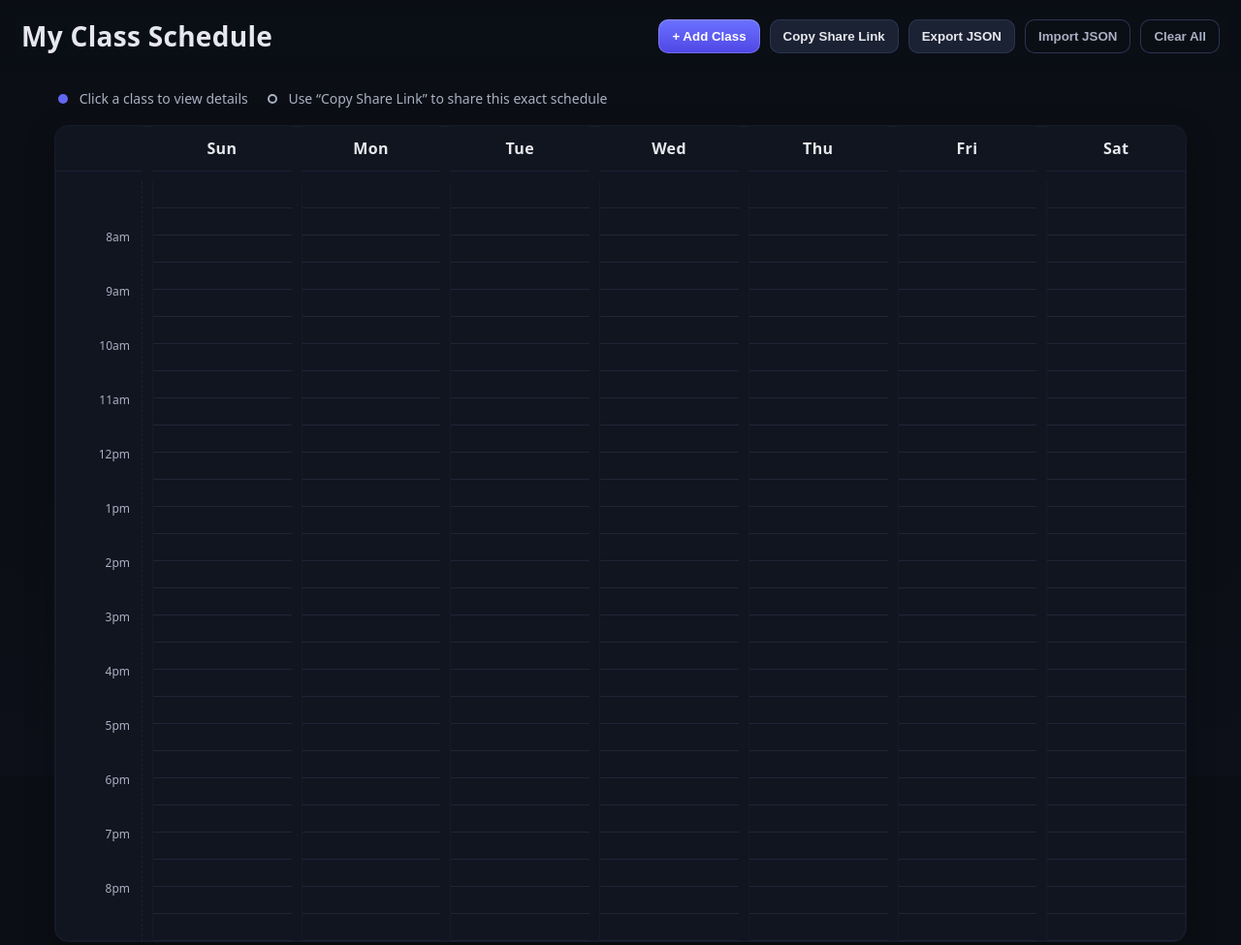
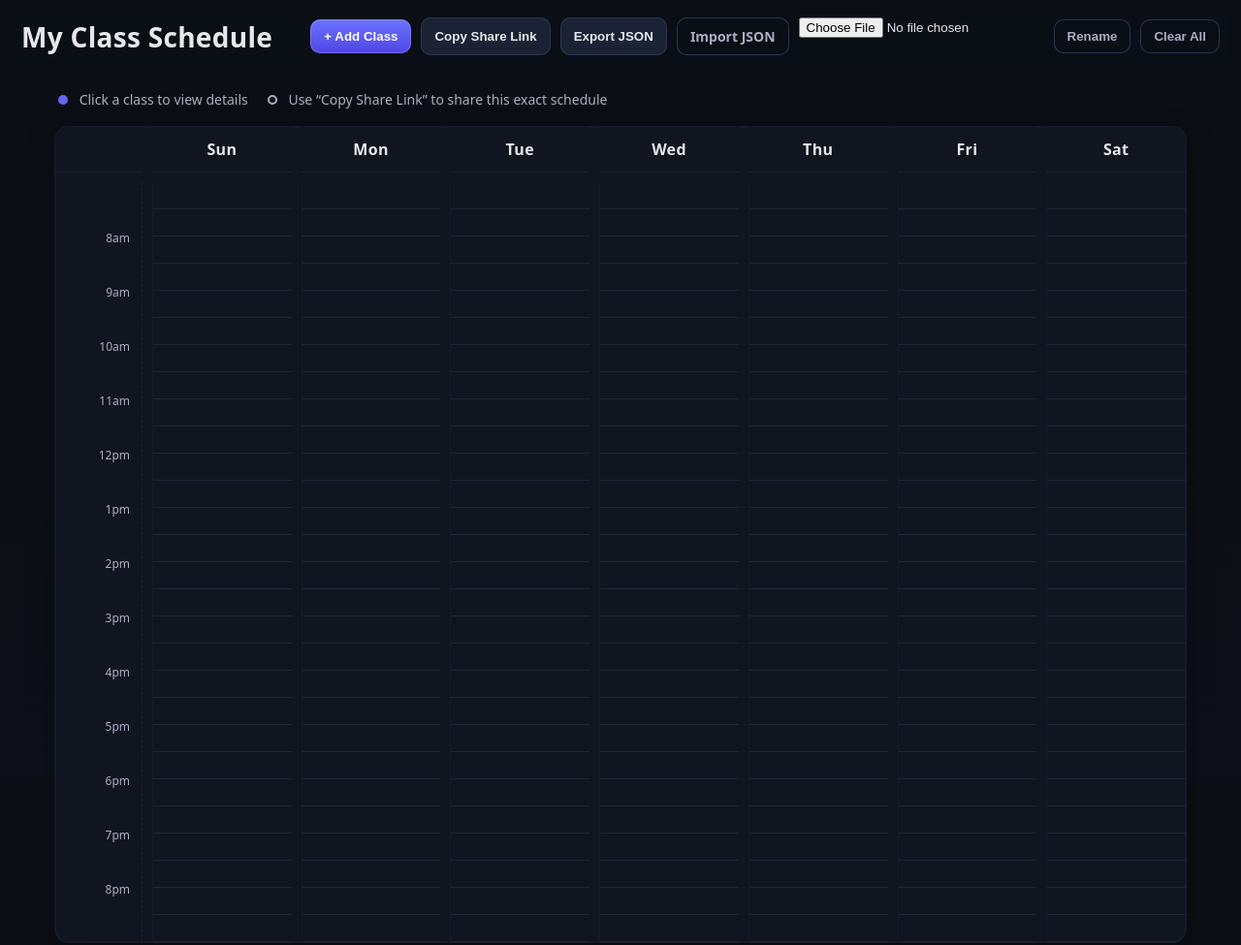
Before and after one commit to RMCMinor/ScheduleMaker, a plain HTML site: page index.html in a window 1280 px wide. Shown: the top 975 px of the page at 97% size. Drawn offline with Linux system fonts and the light colour scheme.

Commit message:
Update index.html

```diff
--- a/index.html
+++ b/index.html
@@ -8,17 +8,22 @@
 </head>
 <body>
   <header class="app-header">
-    <h1>My Class Schedule</h1>
+    <h1 id="titleText" aria-live="polite">My Class Schedule</h1>
     <div class="header-actions">
       <button id="addClassBtn" class="btn btn-primary">+ Add Class</button>
 
-      <!-- New: Save & Share controls -->
+      <!-- Save & Share -->
       <div class="share-group">
-        <button id="copyLinkBtn" class="btn">Copy Share Link</button>
+        <button id="copyLinkBtn" class="btn" title="Copy a link that embeds your schedule">Copy Share Link</button>
         <button id="downloadBtn" class="btn">Export JSON</button>
-        <button id="uploadBtn" class="btn btn-ghost">Import JSON</button>
-        <input id="fileInput" type="file" accept="application/json" class="hidden" />
+
+        <!-- Import JSON (label triggers file input reliably on all browsers) -->
+        <label for="fileInput" class="btn btn-ghost" id="uploadBtn">Import JSON</label>
+        <input id="fileInput" type="file" accept="application/json" />
       </div>
+
+      <!-- Rename title -->
+      <button id="editTitleBtn" class="btn btn-ghost" title="Rename schedule">Rename</button>
 
       <button id="clearAllBtn" class="btn btn-ghost" title="Clear all classes">Clear All</button>
     </div>
```
